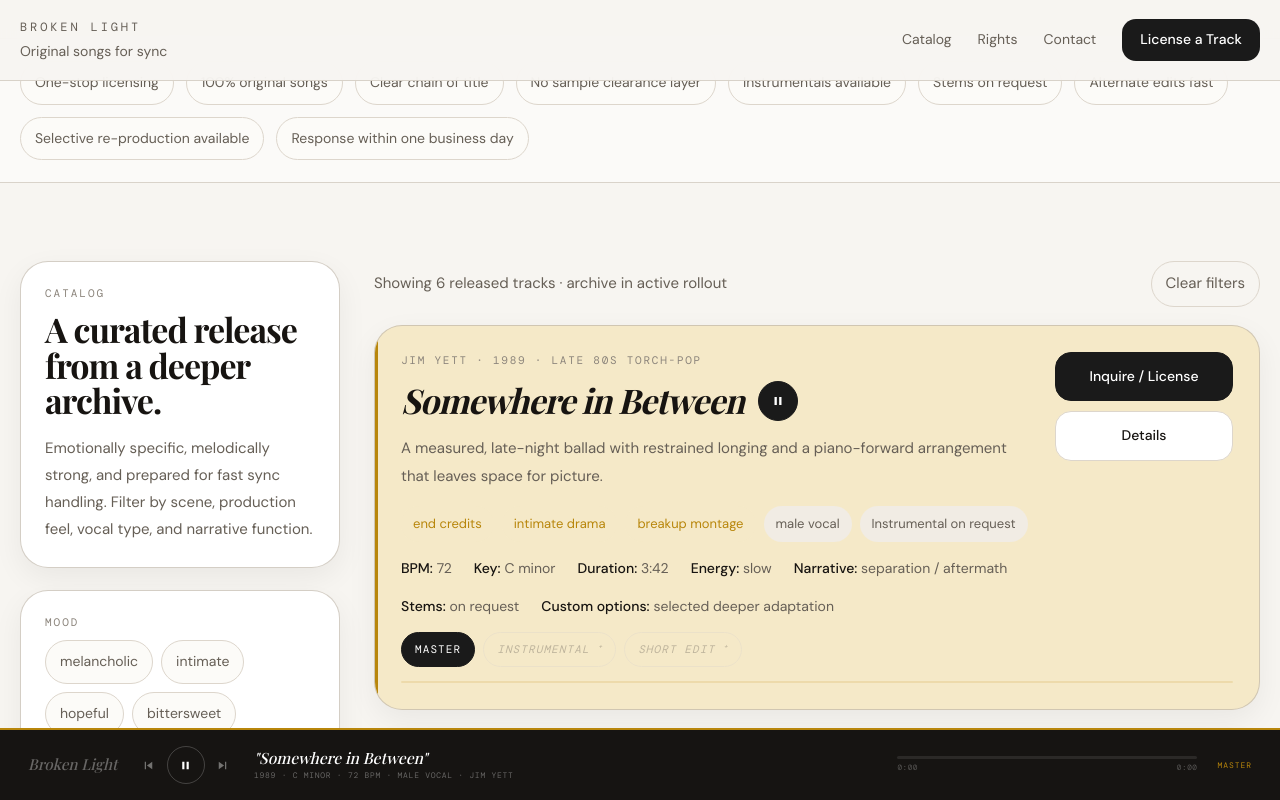
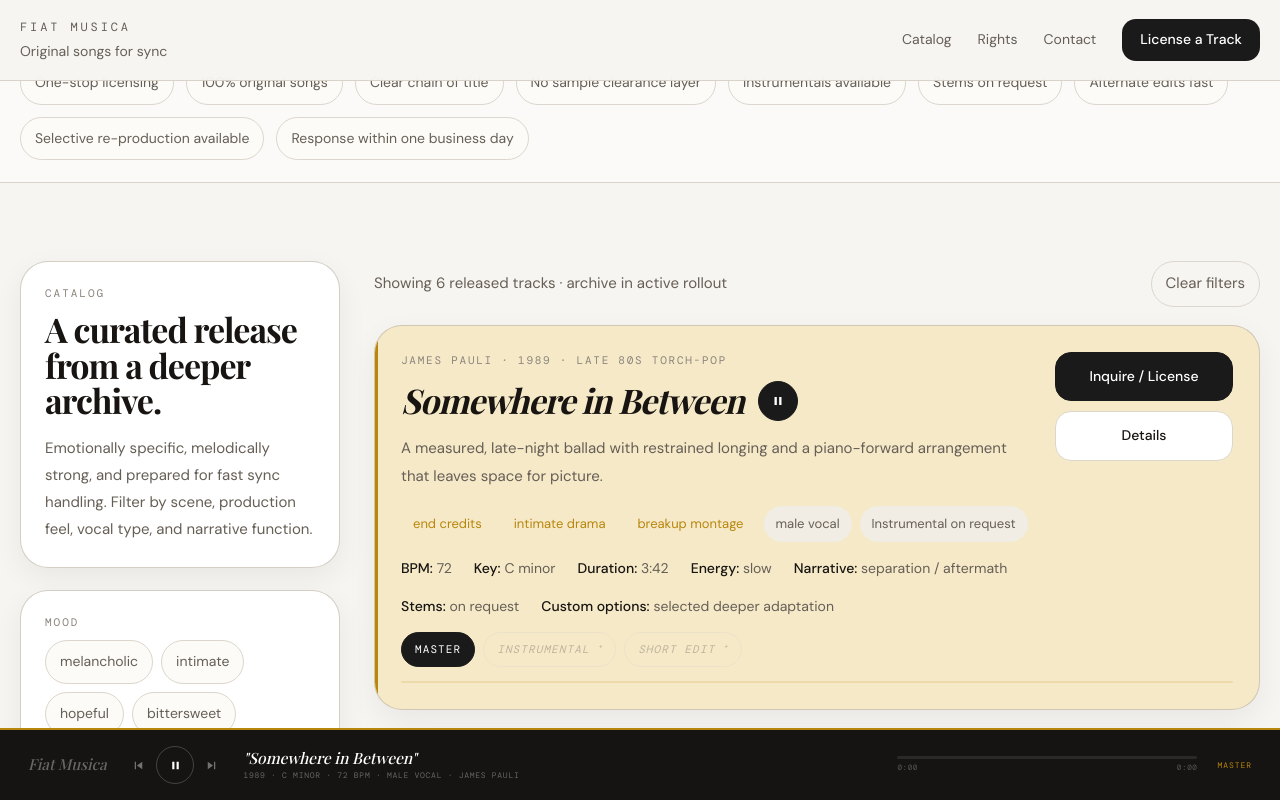
Before and after one commit to Flective/broken-light-sync, a plain HTML site: page index.html in a window 1280 px wide. Both pictures are taken after a click on the button 777 px from the left and 1186 px from the top of the page. Shown: the part 786-1586 px from the top of the page. Drawn offline with nearby package versions, Linux system fonts and the light colour scheme; a web font is replaced by a local one.

Commit message:
deploy clean sync page

```diff
--- a/index.html
+++ b/index.html
@@ -3,7 +3,7 @@
 <head>
   <meta charset="UTF-8" />
   <meta name="viewport" content="width=device-width, initial-scale=1.0" />
-  <title>Broken Light — Original Songs for Sync</title>
+  <title>Fiat Musica — Original Songs for Sync</title>
   <meta name="description" content="Original songs for picture. Clearable. Adaptable. Fast. A curated release from a deeper archive of original songs available for one-stop sync licensing." />
   <link rel="preconnect" href="https://fonts.googleapis.com">
   <link rel="preconnect" href="https://fonts.gstatic.com" crossorigin>
@@ -428,7 +428,7 @@
   <header class="topbar">
     <div class="wrap topbar-inner">
       <div class="brand-mark">
-        <div class="brand-title">Broken Light</div>
+        <div class="brand-title">Fiat Musica</div>
         <div class="brand-sub">Original songs for sync</div>
       </div>
       <nav class="nav" aria-label="Primary">
@@ -636,7 +636,7 @@
           <div class="eyebrow">Authorship &amp; rights</div>
           <h2>Written by hand. Prepared for picture. Clearly yours to license.</h2>
           <p>
-            Every composition in this catalog was written by Jim Yett between 1982 and 1998 and
+            Every composition in this catalog was written by James Pauli between 1982 and 1998 and
             is now being prepared for sync release under direct contemporary production control.
           </p>
           <p>
@@ -680,8 +680,7 @@
             from the catalog or archive.
           </p>
           <p>
-            Broken Light is the catalog brand. Fiat Lux Technology LLC handles one-stop
-            master and sync clearance.
+            Fiat Musica handles one-stop master and sync clearance.
           </p>
         </div>
 
@@ -744,7 +743,7 @@
               <textarea id="fbrief" name="brief_description" rows="5" placeholder="Scene context, tone, length, territory, timeline — anything useful." required></textarea>
             </div>
           </div>
-          <input type="hidden" name="_subject" value="Broken Light — Sync Licensing Inquiry">
+          <input type="hidden" name="_subject" value="Fiat Musica — Sync Licensing Inquiry">
           <button class="btn btn-dark" type="submit" style="margin-top:18px;">Send Inquiry</button>
           <div class="form-note">No commitment. One business day response.</div>
           <div class="form-success" id="form-success">Received — we'll be in touch within one business day.</div>
@@ -756,23 +755,22 @@
   <footer>
     <div class="wrap footer-grid">
       <div>
-        <div class="brand-title">Broken Light</div>
+        <div class="brand-title">Fiat Musica — Sync</div>
         <div class="footer-copy">
           Original songs for sync<br>
-          One point of contact for 100% master + sync clearance<br>
-          Administered by Fiat Lux Technology LLC
+          One point of contact for 100% master + sync clearance
         </div>
       </div>
       <div class="footer-copy" style="text-align:right;">
-        <a href="mailto:jim@flective.com">jim@flective.com</a><br>
-        © 2025 Fiat Lux Technology LLC · Broken Light
+        <a href="mailto:jim@fiatmusica.com">jim@fiatmusica.com</a><br>
+        © 2026 Fiat Musica
       </div>
     </div>
   </footer>
 
   <!-- PERSISTENT PLAYER -->
   <div class="player" id="player">
-    <div class="p-brand">Broken Light</div>
+    <div class="p-brand">Fiat Musica</div>
     <div class="p-ctrls">
       <button class="p-btn" id="pprev" aria-label="Previous">
         <svg viewBox="0 0 24 24" fill="currentColor"><path d="M6 6h2v12H6zm3.5 6 8.5 6V6z"/></svg>
@@ -786,7 +784,7 @@
     </div>
     <div class="p-info">
       <div class="p-title" id="ptitle">Select a track to begin</div>
-      <div class="p-meta" id="pmeta">Broken Light Sync Catalog · Fiat Musica</div>
+      <div class="p-meta" id="pmeta">Fiat Musica Sync Catalog</div>
     </div>
     <div class="p-prog-col">
       <div class="p-prog-bar" id="pprogbar">
@@ -926,7 +924,7 @@
     stopAll();
     cur=id; curVi=vi; playing=true;
     document.getElementById('ptitle').textContent = `"${t.title}"`;
-    document.getElementById('pmeta').textContent  = `${t.year} · ${t.key} · ${t.bpm} BPM · ${t.vocal} · Jim Yett`;
+    document.getElementById('pmeta').textContent  = `${t.year} · ${t.key} · ${t.bpm} BPM · ${t.vocal} · James Pauli`;
     document.getElementById('pvariant').textContent = v.label.toUpperCase();
     updPBtn();
     const card = document.getElementById(`tc-${id}`);
@@ -1046,7 +1044,7 @@
       art.innerHTML = `
         <div class="track-top">
           <div style="flex:1;min-width:0;">
-            <div class="track-meta">Jim Yett · ${t.year} · ${t.era}</div>
+            <div class="track-meta">James Pauli · ${t.year} · ${t.era}</div>
             <div class="track-title-row">
               <h3 class="track-title">${t.title}</h3>
               <button class="play-btn" id="pb-${t.id}" aria-label="Play ${t.title}">${svgP()}</button>
```
